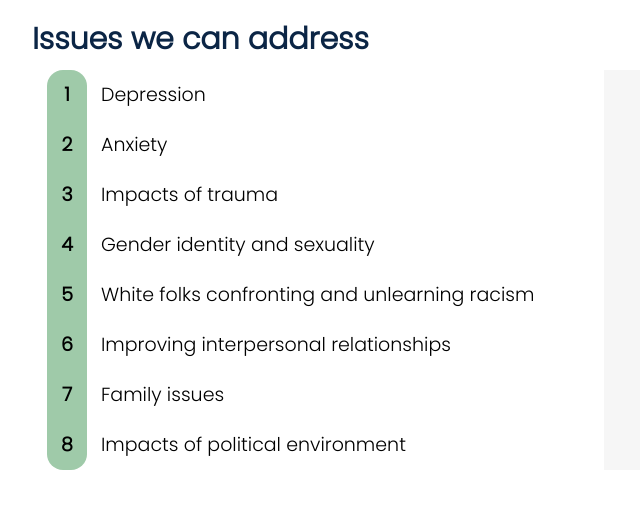
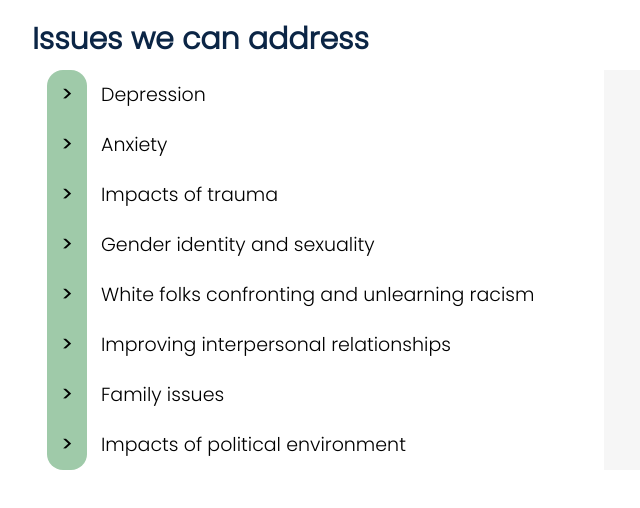
Before and after one commit to matt347/therapy-website-design, a plain HTML site: page frontend/index.html in a window 1280 px wide. Shown: the part 978-1486 px from the top of the page, 118-758 px from the left. Drawn offline with Linux system fonts and the light colour scheme.

Commit message:
Update styles.css
got rid of numerical points for bullet points

```diff
--- a/frontend/styles.css
+++ b/frontend/styles.css
@@ -143,14 +143,14 @@ iframe {
 
 .issue-list {
     list-style: none;
-    counter-reset: item;
+    /* counter-reset: item; -> she doesn't want numbers */
     padding: 0;
     margin: 0;
     margin-left: 15px;
 }
 
 .issue-list li {
-    counter-increment: item;
+    /* counter-increment: item; -> she doesn't want numbers */
     display: flex;
     align-items: center;
     gap: 14px;
@@ -159,7 +159,7 @@ iframe {
 }
 
 .issue-list li::before {
-    content: counter(item);
+    content: ">"; /* replaced counter(item) with a >, will change if needed */
     display: inline-flex;
     align-items: center;
     justify-content: center;
@@ -174,6 +174,7 @@ iframe {
     border-top-left-radius: 16px;
     border-top-right-radius: 16px;
 }
+
 .issue-list li:last-child::before {
     border-bottom-left-radius: 16px;
     border-bottom-right-radius: 16px;
```
